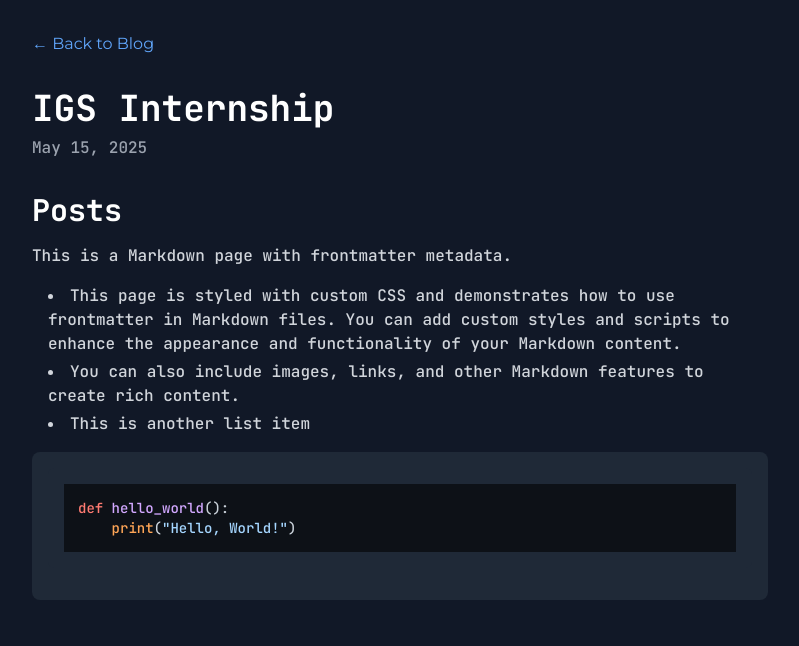
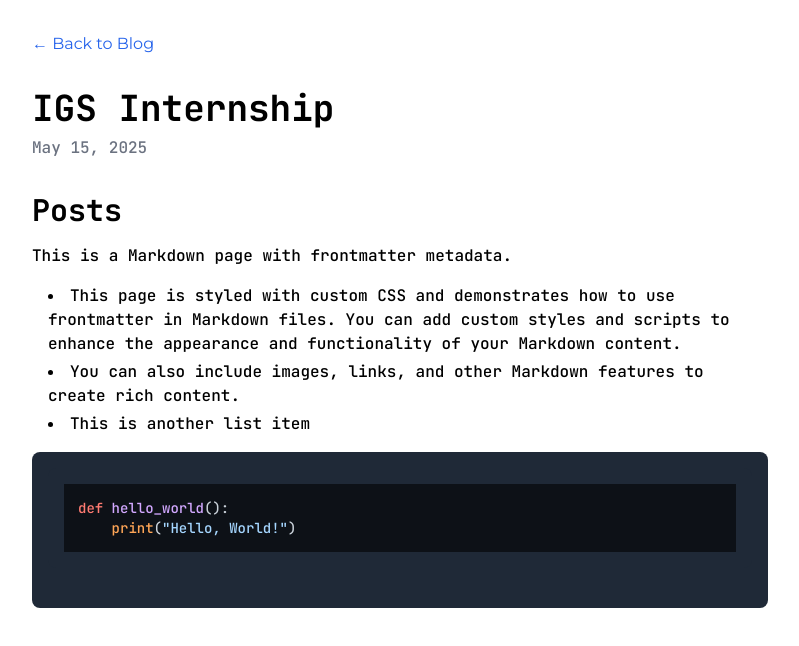
Before and after one commit to iam-dante/portifolio, a Next.js app: page /posts/igsinternship in a window 1280 px wide. Shown: the top 646 px of the page, without its empty margins (240-1039 px from the left). Built offline with nearby package versions, Linux system fonts and the light colour scheme.

Commit message:
ADD:blog

```diff
--- a/pages/page-md.mdx
+++ /dev/null
@@ -1,17 +0,0 @@
-# Hellow World
-# Hellow World
-This is a Markdown page with frontmatter metadata.
-
-- 1
-- 2
-
-<div className="custom-html-block bg-gray-300 p-4 rounded-lg">
-    This is a custom HTML block.
-    # Hellow1
-</div>
-
-export const MyComponent = () => (
-  <div className="flex item-center justify-center">This is a React component rendered in MDX!</div>
-);
-
-<MyComponent />
--- a/pages/posts/[slug].js
+++ b/pages/posts/[slug].js
@@ -12,12 +12,12 @@ import "highlight.js/styles/github-dark.css"; // Choose a code highlighting them
 // Layout component for the blog post
 function PostLayout({ children }) {
   return (
-    <div className="min-h-screen bg-gray-900">
+    <div className="min-h-screen">
       <div className="max-w-3xl mx-auto px-4 py-8">
         <div className="mb-8">
           <Link
             href="/blog"
-            className="text-blue-400 hover:text-blue-300 font-sans"
+            className="text-blue-600 hover:text-blue-900 font-sans"
           >
             ← Back to Blog
           </Link>
@@ -86,44 +86,44 @@ export async function getStaticProps({ params }) {
 // Component to style the markdown content
 const MarkdownComponents = {
   h1: (props) => (
-    <h1 className="text-3xl font-bold text-white mt-8 mb-4" {...props} />
+    <h1 className="text-3xl font-bold text-black mt-8 mb-4" {...props} />
   ),
   h2: (props) => (
-    <h2 className="text-2xl font-bold text-white mt-6 mb-3" {...props} />
+    <h2 className="text-2xl font-bold text-black mt-6 mb-3" {...props} />
   ),
   h3: (props) => (
-    <h3 className="text-xl font-bold text-white mt-5 mb-2" {...props} />
+    <h3 className="text-2xl font-bold text-black mt-5 mb-2" {...props} />
   ),
-  p: (props) => <p className="text-gray-300 mb-4" {...props} />,
+  p: (props) => <p className="text-black mb-4" {...props} />,
   a: (props) => (
     <a className="text-blue-400 hover:text-blue-300 underline" {...props} />
   ),
   ul: (props) => (
-    <ul className="list-disc list-inside text-gray-300 mb-4 ml-4" {...props} />
+    <ul className="list-disc list-inside text-black mb-4 ml-4" {...props} />
   ),
   ol: (props) => (
     <ol
-      className="list-decimal list-inside text-gray-300 mb-4 ml-4"
+      className="list-decimal list-inside text-black mb-4 ml-4"
       {...props}
     />
   ),
   li: (props) => <li className="mb-1" {...props} />,
   blockquote: (props) => (
     <blockquote
-      className="border-l-4 border-gray-700 pl-4 italic text-gray-400 my-4"
+      className="border-l-4  pl-4 italic text-black my-4"
       {...props}
     />
   ),
   code: ({ node, inline, className, children, ...props }) => {
     const match = /language-(\w+)/.exec(className || "");
     return !inline && match ? (
-      <pre className="bg-gray-800 p-4 rounded-md overflow-x-auto mb-4">
+      <pre className="bg-gray-800 overflow-x-auto">
         <code className={className} {...props}>
           {children}
         </code>
       </pre>
     ) : (
-      <code className="bg-gray-800 px-1 py-0.5 rounded text-sm" {...props}>
+      <code className="bg-red-400  rounded text-sm" {...props}>
         {children}
       </code>
     );
@@ -148,16 +148,16 @@ export default function Post({ frontmatter, content }) {
       </Head>
 
       <PostLayout>
-        <h1 className="text-4xl font-bold text-white mb-2">
+        <h1 className="text-4xl font-bold text-black mb-2">
           {frontmatter.title}
         </h1>
-        <p className="text-gray-400 mb-8">{frontmatter.date}</p>
+        <p className="text-gray-500 mb-8">{frontmatter.date}</p>
 
         <ReactMarkdown
           components={MarkdownComponents}
           rehypePlugins={[
             rehypeRaw, // Allows HTML in markdown
-            [rehypeHighlight, { ignoreMissing: true }], // Syntax highlighting
+            [rehypeHighlight, { ignoreMissing: false }], // Syntax highlighting
           ]}
         >
           {content}
--- a/tailwind.config.ts
+++ b/tailwind.config.ts
@@ -24,7 +24,7 @@ const config: Config = {
       jet: ["JetBrains Mono", "sans-serif"],
       poppins: ["Poppins", "sans-serif"],
     },
-    typography: (theme) => ({
+    typography: (theme:any) => ({
       DEFAULT: {
         css: {
           color: theme('colors.gray.300'),
```
